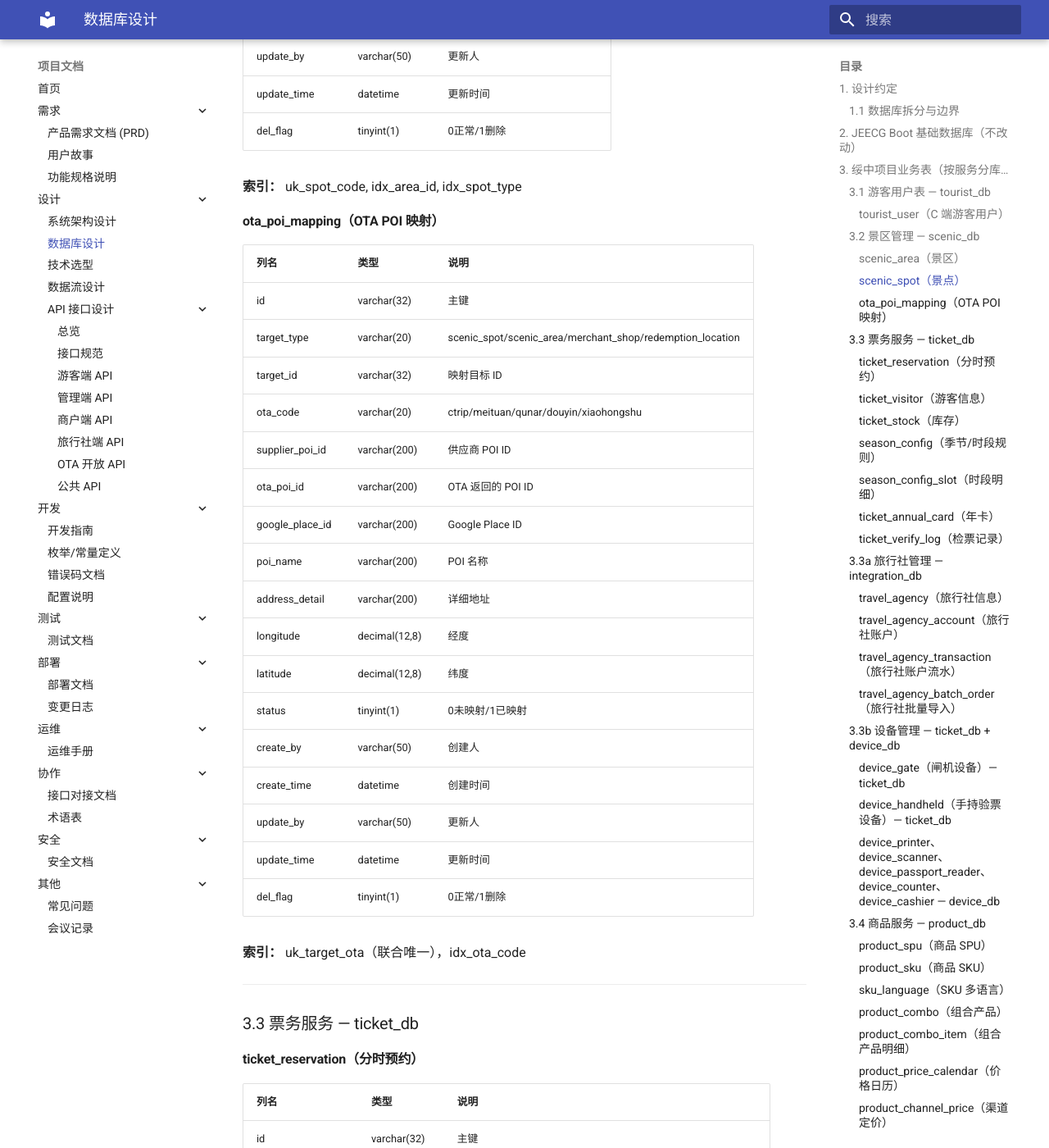
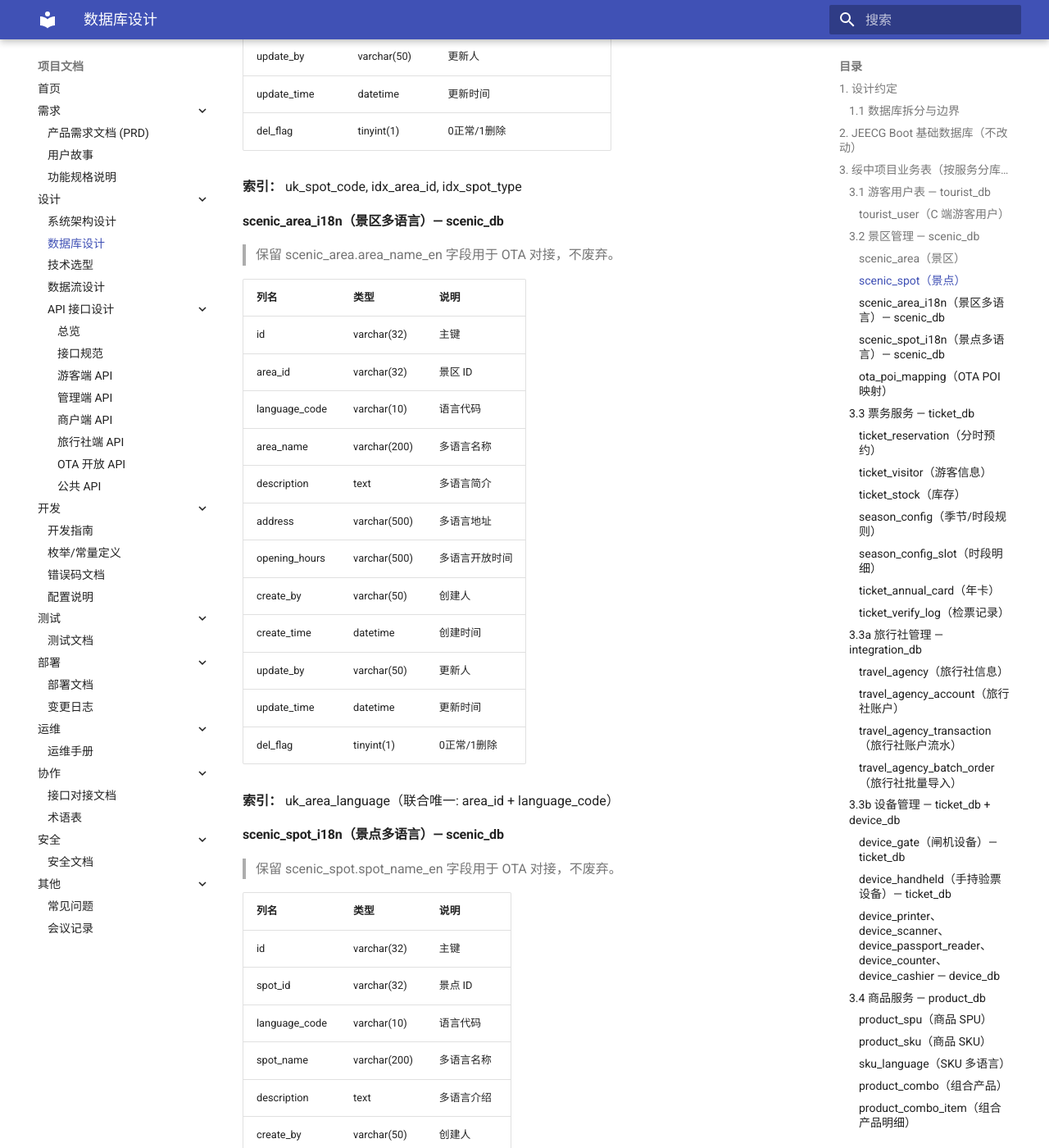
Before and after one commit to 4k48-o/u_trip_doc, an MkDocs documentation site: the page built from docs/design/database.md, in a window 1280 px wide and 1400 px high, scrolled down 5919 px. Shown: the whole window at 82% size. Built offline with MkDocs 1.6.1 and Material for MkDocs 9.7.7, drawn with Linux system fonts in a browser that asks for light colours; some of the changed text lies outside the part shown.

Commit message:
fix: Issue #14——景区/景点多语言表+管理端点

```diff
--- a/docs/design/database.md
+++ b/docs/design/database.md
@@ -152,6 +152,46 @@
 
 **索引：** uk_spot_code, idx_area_id, idx_spot_type
 
+#### scenic_area_i18n（景区多语言）— scenic_db
+
+> 保留 scenic_area.area_name_en 字段用于 OTA 对接，不废弃。
+
+| 列名 | 类型 | 说明 |
+|------|------|------|
+| id | varchar(32) | 主键 |
+| area_id | varchar(32) | 景区 ID |
+| language_code | varchar(10) | 语言代码 |
+| area_name | varchar(200) | 多语言名称 |
+| description | text | 多语言简介 |
+| address | varchar(500) | 多语言地址 |
+| opening_hours | varchar(500) | 多语言开放时间 |
+| create_by | varchar(50) | 创建人 |
+| create_time | datetime | 创建时间 |
+| update_by | varchar(50) | 更新人 |
+| update_time | datetime | 更新时间 |
+| del_flag | tinyint(1) | 0正常/1删除 |
+
+**索引：** uk_area_language（联合唯一: area_id + language_code）
+
+#### scenic_spot_i18n（景点多语言）— scenic_db
+
+> 保留 scenic_spot.spot_name_en 字段用于 OTA 对接，不废弃。
+
+| 列名 | 类型 | 说明 |
+|------|------|------|
+| id | varchar(32) | 主键 |
+| spot_id | varchar(32) | 景点 ID |
+| language_code | varchar(10) | 语言代码 |
+| spot_name | varchar(200) | 多语言名称 |
+| description | text | 多语言介绍 |
+| create_by | varchar(50) | 创建人 |
+| create_time | datetime | 创建时间 |
+| update_by | varchar(50) | 更新人 |
+| update_time | datetime | 更新时间 |
+| del_flag | tinyint(1) | 0正常/1删除 |
+
+**索引：** uk_spot_language（联合唯一: spot_id + language_code）
+
 #### ota_poi_mapping（OTA POI 映射）
 
 | 列名 | 类型 | 说明 |
```
Also changed, not shown: docs/design/api/admin.md (+4 -0 lines).
